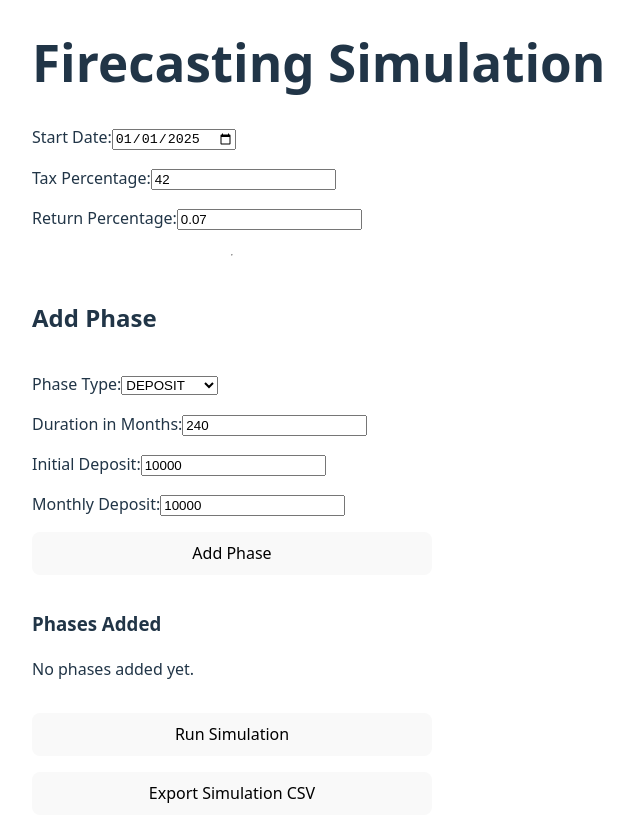
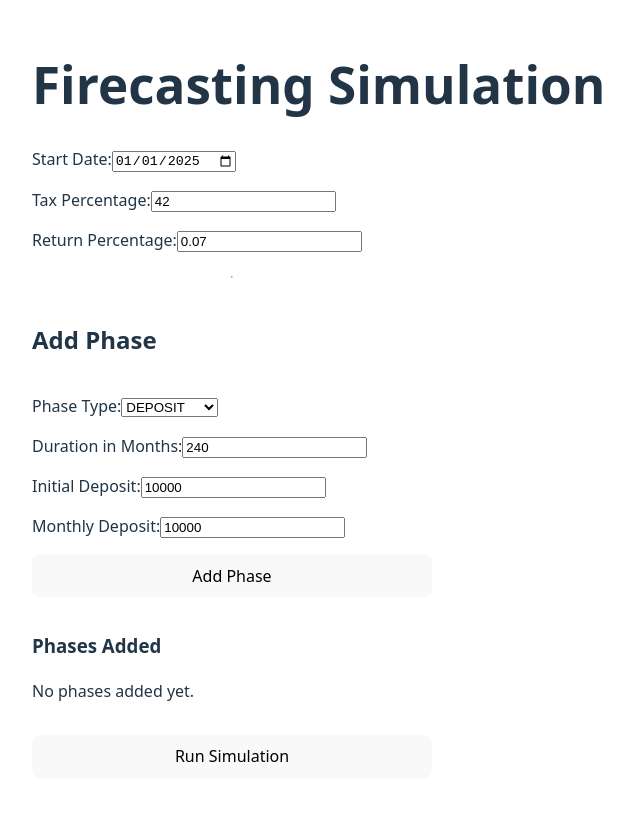
Before and after one commit to Gorm2303/firecasting-frontend, a React (Vite) app in the folder vite-react-frontend/: page / in a window 1280 px wide. Shown: the whole page, without its empty margins (0-640 px from the left). Built offline with nearby package versions, Linux system fonts and the light colour scheme.

Commit message:
Fixed export statistic csv button

```diff
--- a/vite-react-frontend/src/InputForm.tsx
+++ b/vite-react-frontend/src/InputForm.tsx
@@ -94,7 +94,7 @@ const InputForm: React.FC<InputFormProps> = ({ onSimulationComplete }) => {
 
   // Handler for CSV export (kept as is)
   const handleExport = () => {
-    window.open("http://localhost:8080/api/simulation/export", "_blank");
+    window.open("http://localhost:8080/api/simulation/export");
   };
 
   return (
@@ -206,8 +206,12 @@ const InputForm: React.FC<InputFormProps> = ({ onSimulationComplete }) => {
           />
         )}
 
-        <button type="button" onClick={handleExport}>Export Simulation CSV</button>
-        {stats && <ExportStatisticsButton data={stats} />}
+
+        {stats &&
+        <div>
+          <button type="button" onClick={handleExport}>Export Simulation CSV</button>
+          <ExportStatisticsButton data={stats} />
+        </div>}
       </form>
     </div>
   );
--- a/vite-react-frontend/src/components/ExportStatisticsButton.tsx
+++ b/vite-react-frontend/src/components/ExportStatisticsButton.tsx
@@ -31,7 +31,7 @@ const ExportCSVButton: React.FC<ExportCSVButtonProps> = ({ data }) => {
   };
 
   return (
-    <button onClick={handleExportCSV} style={{ marginBottom: '20px' }}>
+    <button type='button' onClick={handleExportCSV} style={{ marginBottom: '20px' }}>
       Export Statistics CSV
     </button>
   );
```
